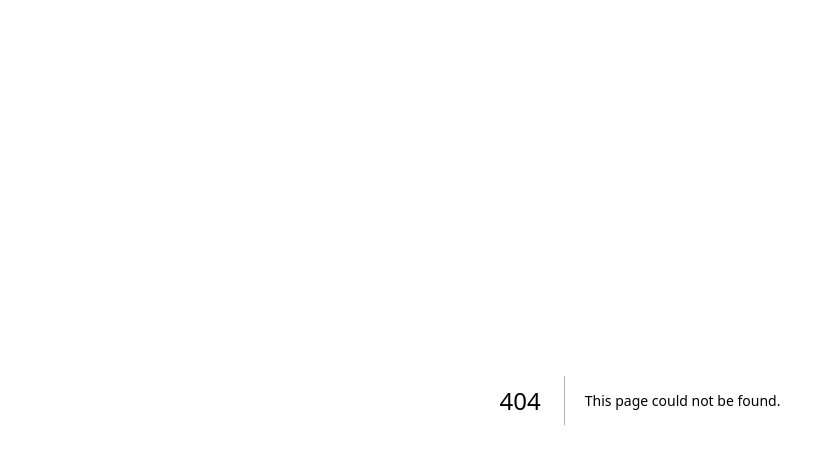
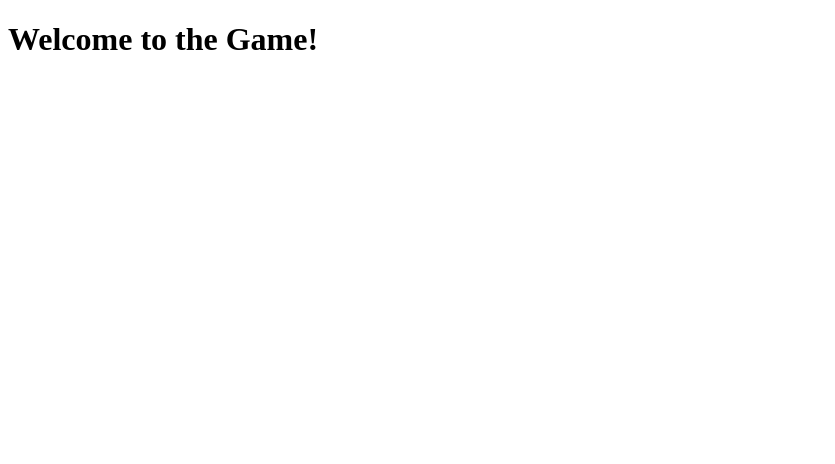
Before and after one commit to bryanh210/brain-games-official, a Next.js app in the folder apps/web/: page /game in a window 1280 px wide. Before the commit this address had no page. Shown: the top 464 px of the page, without its empty margins (0-835 px from the left). Built offline with nearby package versions, Linux system fonts and the light colour scheme.

Commit message:
progress: add a route /game

```diff
--- /dev/null
+++ b/apps/web/app/game/page.tsx
@@ -0,0 +1,3 @@
+export default function GamePage() {
+    return <h1>Welcome to the Game!</h1>;
+}
```
